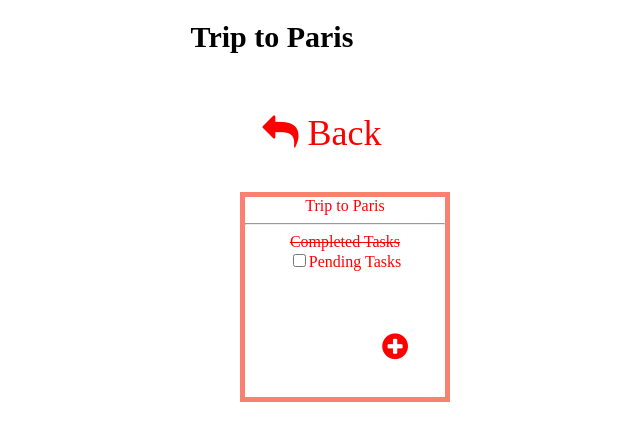
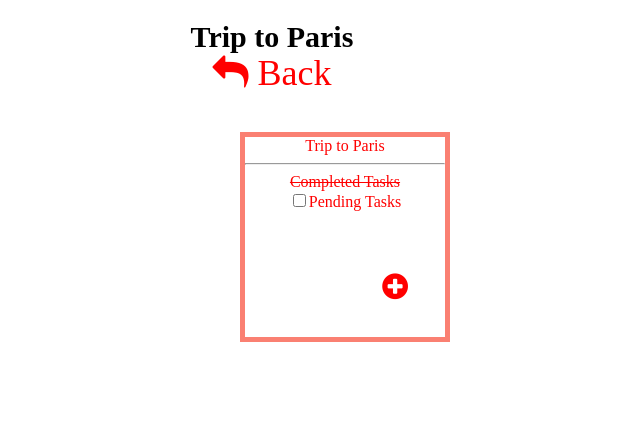
Before and after one commit to Poonamjnvu/Todo-UI-css-project, a plain HTML site: page index2.html in a window 1280 px wide. Shown: the whole page, without its empty margins (368-1008 px from the left). Drawn offline with Linux system fonts and the light colour scheme.

Commit message:
save change

```diff
--- a/index1.css
+++ b/index1.css
@@ -140,7 +140,7 @@ h1{
     font-weight: bolder;
     margin-top: 20px;
 }
-.fa{
+.icon{
     padding-top: 60px;
     margin-left: 100px;
 }
```
